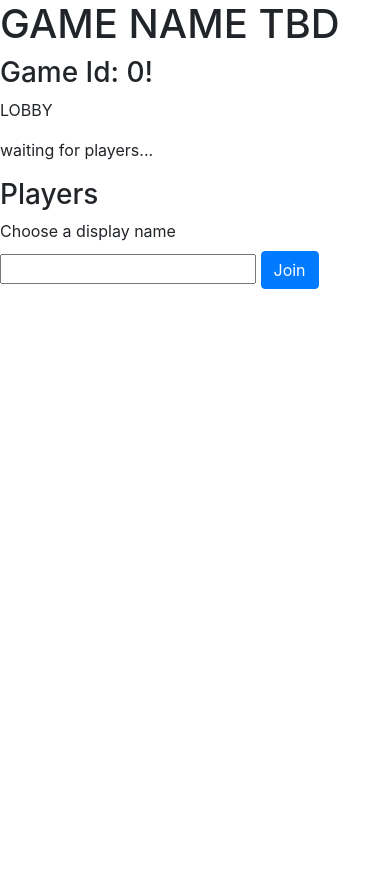
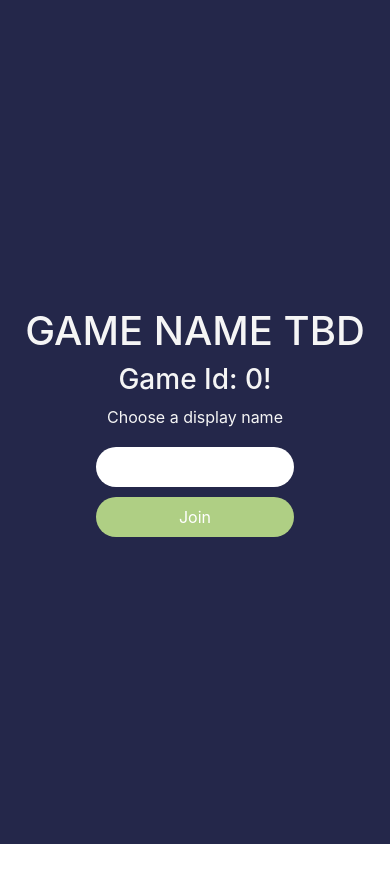
Before and after one commit to davhofer/not-kahoot, a Flask app: page / in a window 390 px wide. Before the commit the page ends 289 px from the top, so only its background shows below. Run offline with Flask 2, Linux system fonts and the light colour scheme; some libraries are stand-ins or nearby versions.

Commit message:
background, responsiveness, centering

```diff
--- a/templates/base.html
+++ b/templates/base.html
@@ -47,10 +47,83 @@
                 background-color: #be20ea;
             }
 
+            .page {
+                background-color: #24274a;
+                height: 100vh;
+                display: flex;
+                justify-content: center;
+                align-items: center;
+                color: whitesmoke;
+            }
+
+            .button-h4g-green {
+                background-color: #afcf84;
+                border-color: transparent;
+                border-radius: 100px;
+                width: 60%;
+                height: 40px;
+            }
+
+            .displayname-input-field {
+                width: 60%;
+                margin-top: 10px;
+                margin-bottom: 10px;
+                border-radius: 100px;
+                border-color: transparent;
+                text-align: center;
+                height: 40px;
+            }
+
+            @media (max-width: 800px) {
+            /* CSS that should be displayed if width is equal to or less than 800px goes here */
+                .button-h4g-green {
+                    width: 100%;
+                }
+
+                .button-h4g-green {
+                    width: 60%;
+                }
+            }
+
+
+            .content {
+                text-align: center;
+            }
+
+            h1 {
+                color: whitesmoke;
+            }
+
+            h3 {
+                color: whitesmoke;
+            }
+
+            p {
+                color: whitesmoke;
+                vertical-align: center;
+            }
+
         </style>
-        <h1>GAME NAME TBD</h1>
-        {% block content %}
-        {% endblock %}
+        <div class="page">
+            <div class="container">
+                <div class="row content">
+                    <div class="col">
+                        <h1>GAME NAME TBD</h1>
+                    </div>
+                </div>
+                <div class="row content">
+                    <div class="col">
+                        {% block content %}
+                    </div>
+                </div>
+                <div class="row content">
+                    <div class="col">
+                        {% endblock %}
+                    </div>
+                </div>
+            </div>
+        </div>
+
 
         {% block onconnect %}
         <script type="text/javascript" charset="utf-8">
--- a/templates/game.html
+++ b/templates/game.html
@@ -7,6 +7,7 @@ content %}
   <h3>Game Id: {{id}}!</h3>
 </div>
 
+{% if isHost %}
 <div id="display">
   <p>LOBBY</p>
   <p>waiting for players...</p>
@@ -18,14 +19,12 @@ content %}
     {% endfor %}
   </div>
 </div>
-
-{% if isHost %}
 <p>You are the host.</p>
 <div id="hostAction">
   <button
     id="start"
     onclick="startGame()"
-    class="btn btn-primary"
+    class="btn btn-primary button-h4g-green"
     data-bs-toggle="button"
   >
     Start game!
@@ -33,16 +32,31 @@ content %}
 </div>
 
 {% else %}
+<div id="display"></div>
 <div id="select-displayname">
-  <label for="displayname">Choose a display name</label
-  ><input type="text" id="displayname" />
+  <div class="container">
+    <div class="row">
+      <div class="col">
+        <label for="displayname">Choose a display name</label>
+      </div>
+    </div>
+    <div class="row">
+      <div class="col">
+        <input type="text" id="displayname" class="displayname-input-field"/>
+      </div>
+    </div>
+    <div class="row">
+      <div class="col">
         <button
           onclick="select_displayname()"
-    class="btn btn-primary"
+          class="btn btn-primary button-h4g-green"
           data-bs-toggle="button"
         >
           Join
         </button>
+      </div>
+    </div>
+  </div>
 </div>
 
 {% endif %} {% endblock %}
@@ -237,7 +251,7 @@ content %}
 
 </script>
 
-<div id="answerGrid" style="visibility: hiddem">
+<div id="answerGrid" style="visibility: hidden">
     <div id="answers" class="container">
         <div class="row">
             <div class="col">
```
Lines whose indentation alone changed are shown as unchanged.
